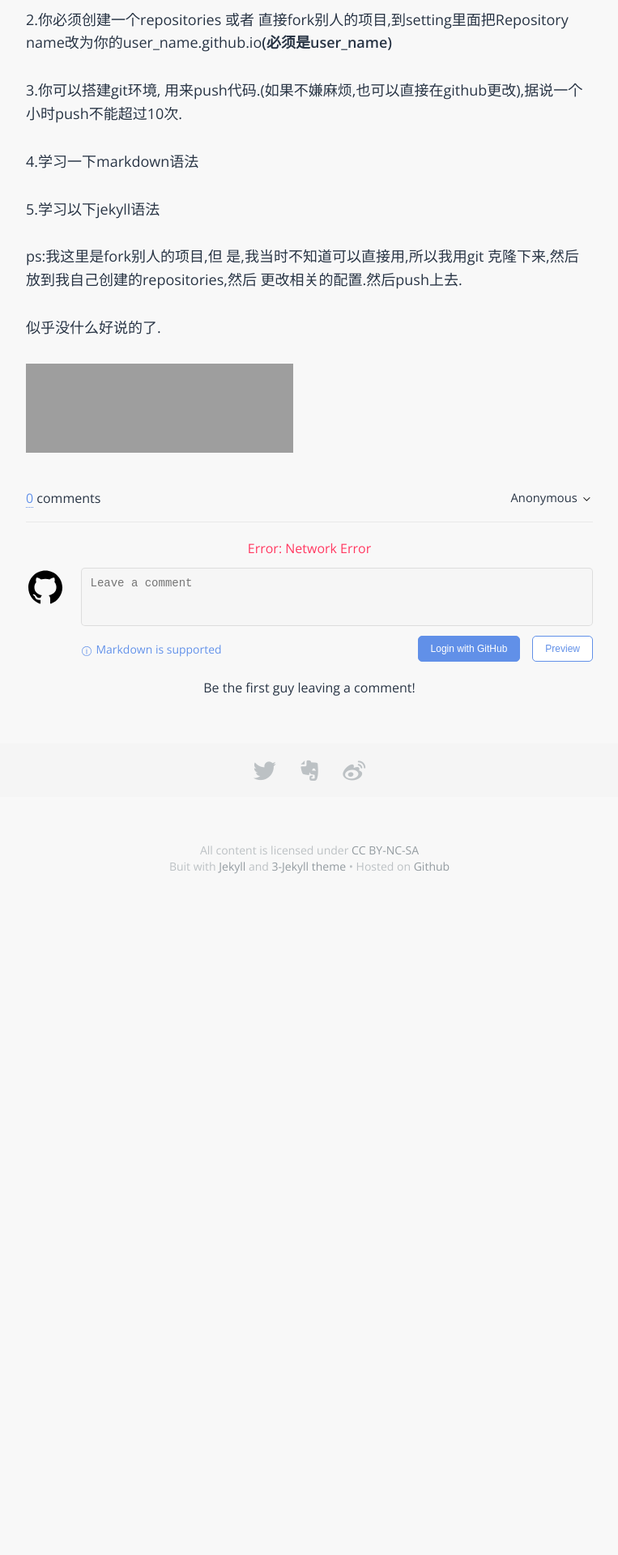
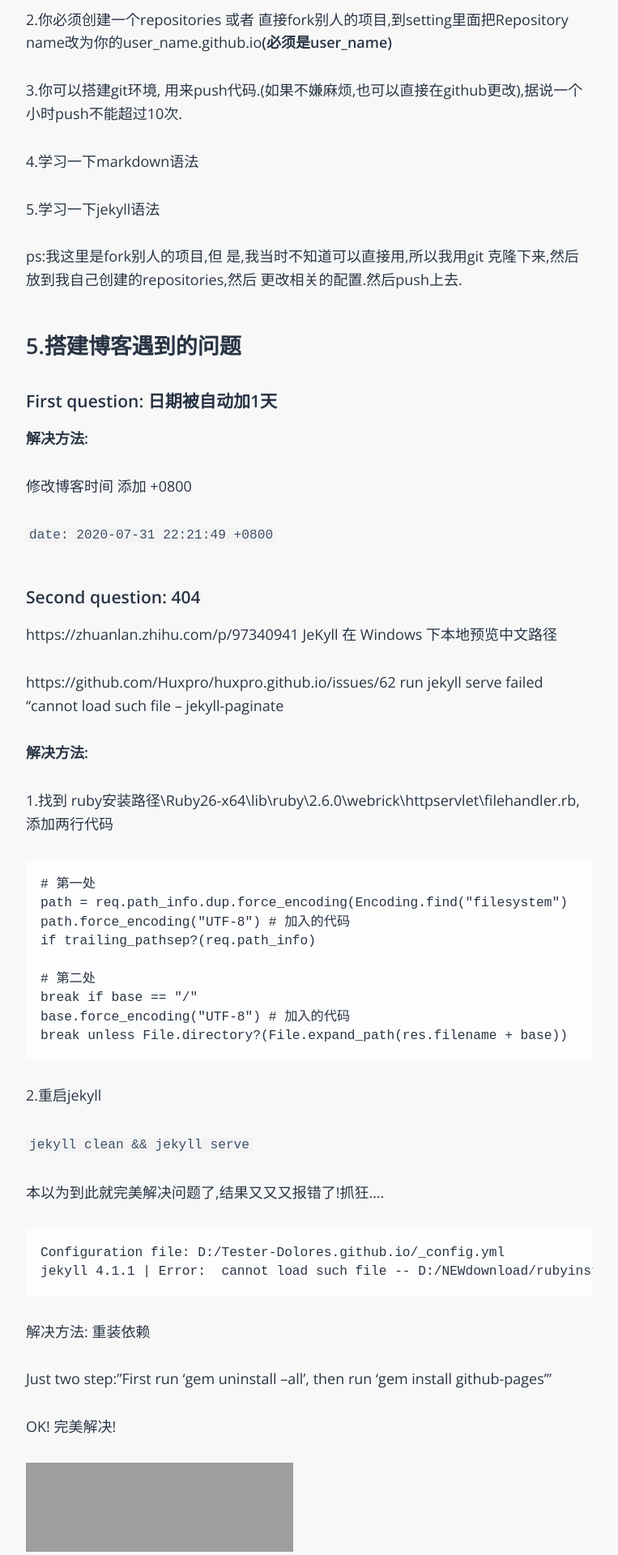
Before and after one commit to Tester-Dolores/Tester-Dolores.github.io, a Jekyll site: the page built from _posts/2020-07-31-github-page.markdown, in a window 1280 px wide. Shown: the part 1453-3373 px from the top of the page at 81% size, without its empty margins (258-1021 px from the left). Built offline with Jekyll 4.4.1, drawn with Linux system fonts in a browser that asks for light colours; some web fonts are replaced; comment, search, counter and statistics services are not loaded; grey boxes are pictures that could not be loaded.

Commit message:
解决本地访问404

````diff
--- a/_posts/2020-07-31-github-page.markdown
+++ b/_posts/2020-07-31-github-page.markdown
@@ -1,7 +1,7 @@
 ---
 layout: post
 title:  "Github Page & Jekyll 搭建博客"
-date:   2020-07-31 22:21:49
+date:   2020-07-31 22:21:49 +0800
 categories: 其他
 tags: 其他
 ---
@@ -49,14 +49,60 @@ gem -v
 
 4.学习一下markdown语法
 
-5.学习以下jekyll语法
+5.学习一下jekyll语法
 
 
 ps:我这里是fork别人的项目,但 是,我当时不知道可以直接用,所以我用git 克隆下来,然后放到我自己创建的repositories,然后 更改相关的配置.然后push上去.
 
+## 5.搭建博客遇到的问题
 
-似乎没什么好说的了.
+### First question: 日期被自动加1天
+**解决方法:**
 
+修改博客时间 添加 +0800
+
+`date:   2020-07-31 22:21:49 +0800`
+
+### Second question: 404
+
+
+https://zhuanlan.zhihu.com/p/97340941   JeKyll 在 Windows 下本地预览中文路径
+
+https://github.com/Huxpro/huxpro.github.io/issues/62   run jekyll serve failed ''cannot load such file -- jekyll-paginate
+
+**解决方法:**
+
+1.找到 ruby安装路径\Ruby26-x64\lib\ruby\2.6.0\webrick\httpservlet\filehandler.rb,添加两行代码
+
+```
+# 第一处
+path = req.path_info.dup.force_encoding(Encoding.find("filesystem")
+path.force_encoding("UTF-8") # 加入的代码
+if trailing_pathsep?(req.path_info)
+
+# 第二处
+break if base == "/"
+base.force_encoding("UTF-8") # 加入的代码
+break unless File.directory?(File.expand_path(res.filename + base))
+```
+
+2.重启jekyll
+
+`jekyll clean && jekyll serve`
+
+
+本以为到此就完美解决问题了,结果又又又报错了!抓狂....
+
+```
+Configuration file: D:/Tester-Dolores.github.io/_config.yml
+jekyll 4.1.1 | Error:  cannot load such file -- D:/NEWdownload/rubyinstaller-devkit-2.6.6-1-x64/Ruby26-x64/lib/ruby/gems/2.6.0/gems/tzinfo-data-1.2020.1/lib/tzinfo/data/definitions/CN
+```
+
+解决方法: 重装依赖
+
+Just two step:"First run 'gem uninstall --all', then run 'gem install github-pages'"
+
+OK! 完美解决!
 
 [jekyll]:      http://jekyllrb.com
 [jekyll-gh]:   https://github.com/jekyll/jekyll
````
Also changed, not shown: _config.yml (line endings or trailing spaces).
